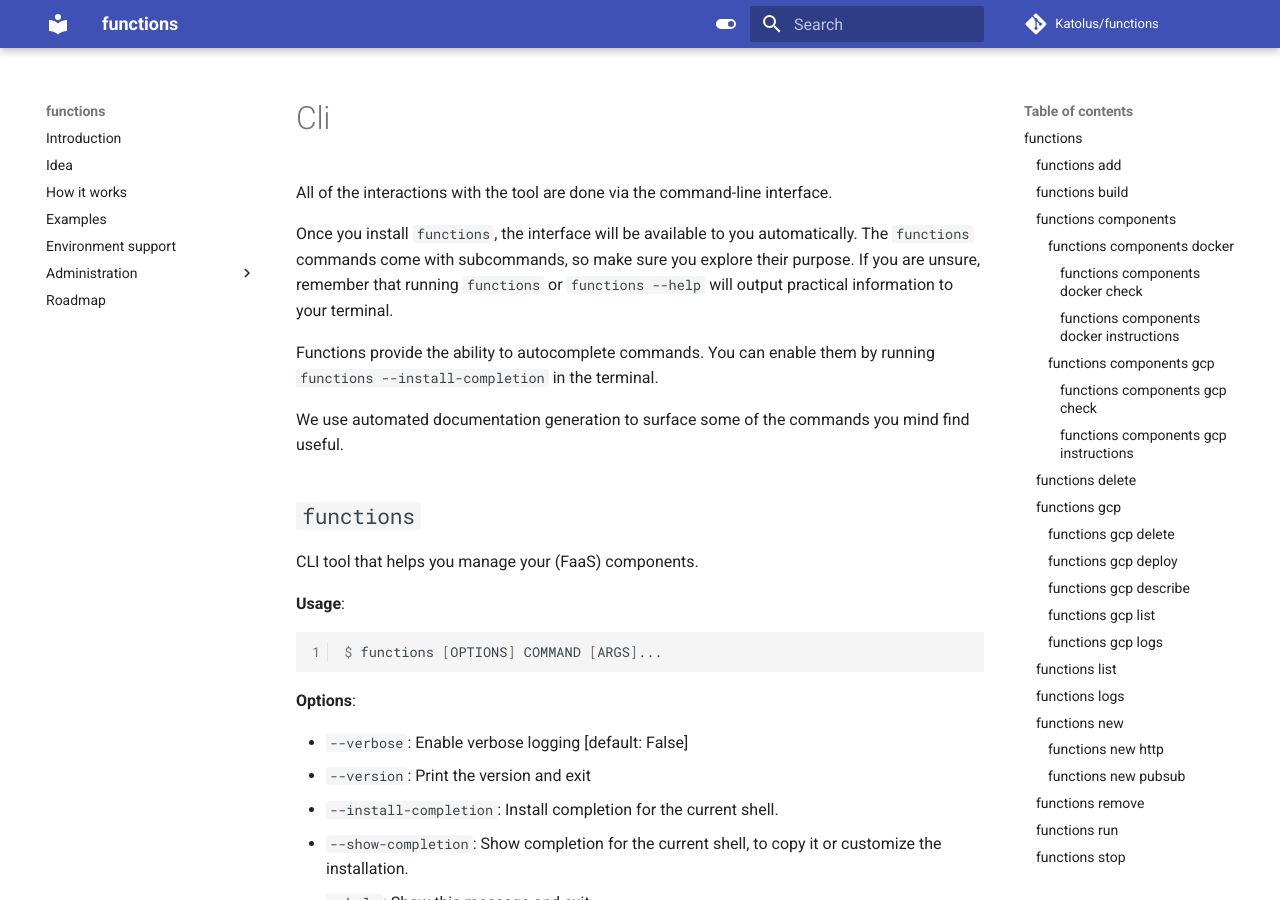
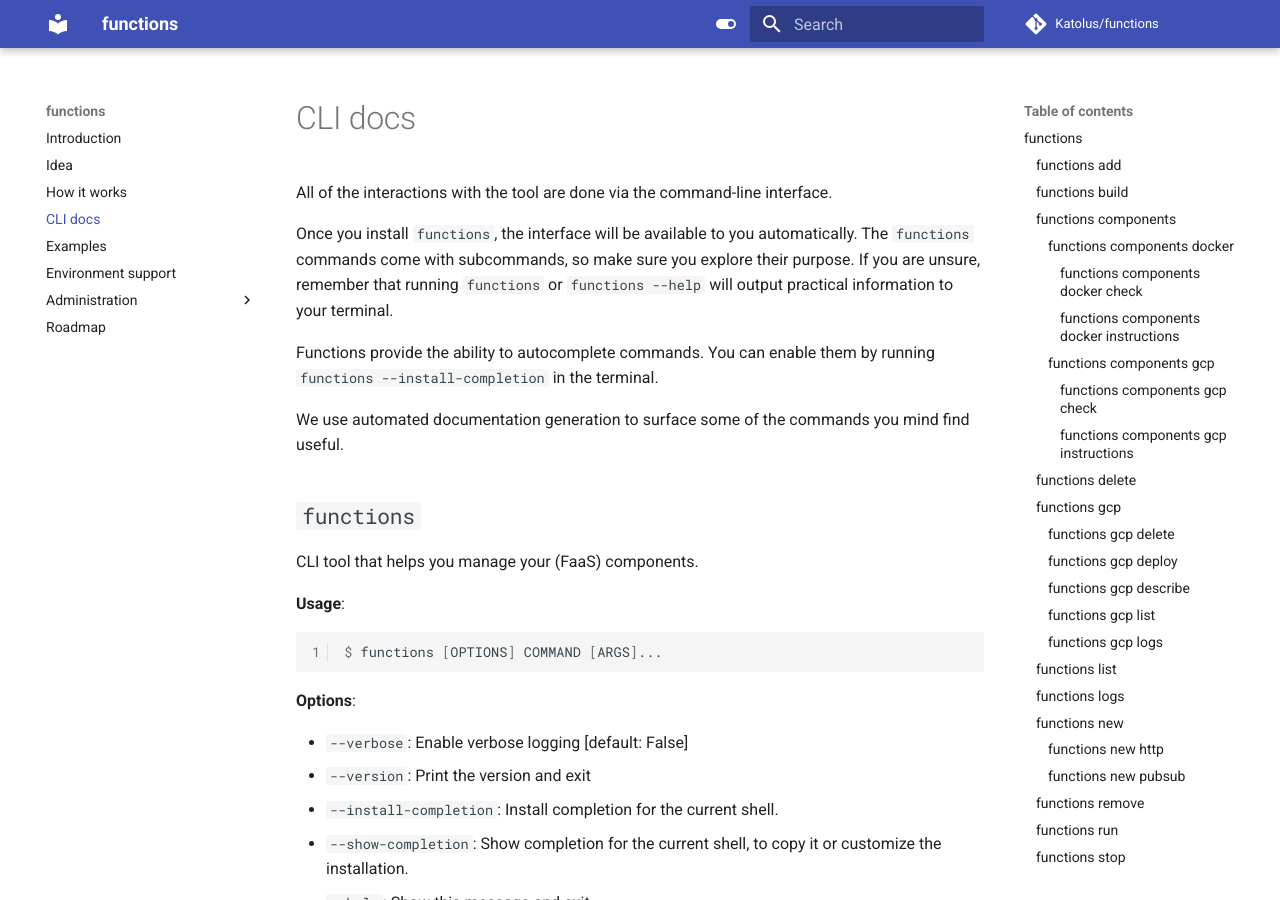
Before and after one commit to Katolus/functions, an MkDocs documentation site: the page built from docs_mk/cli.md, in a window 1280 px wide and 900 px high. Built offline with MkDocs 1.6.1 and Material for MkDocs 9.7.7, drawn with Linux system fonts in a browser that asks for light colours; comment, search, counter and statistics services are not loaded.

Commit message:
Expose the CLI document to mkdocs

```diff
--- a/mkdocs.yml
+++ b/mkdocs.yml
@@ -102,7 +102,7 @@ nav:
   # - Usage (CLI): usage.md
     # - Working locally:
     # - Working with GCP:
-  # - CLI docs: cli.md
+  - CLI docs: cli.md
   # - Developing functions:
   # - Local Development: local_development.md
   # - Releases:
```
